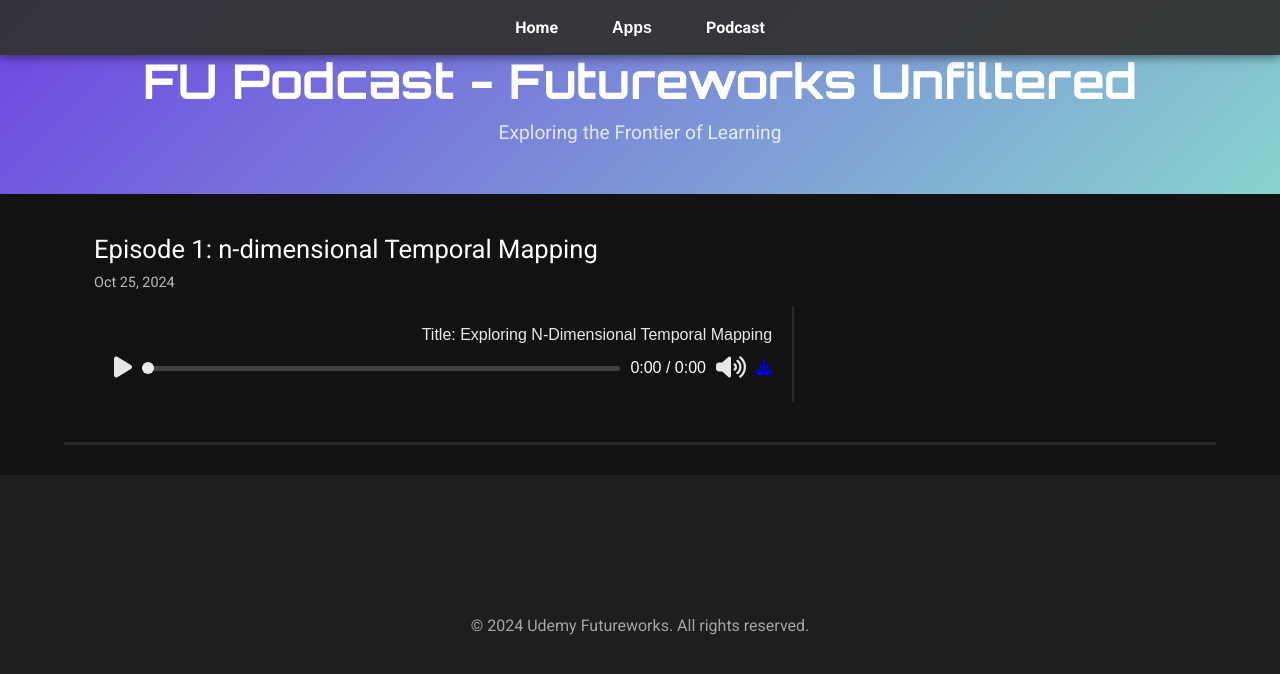
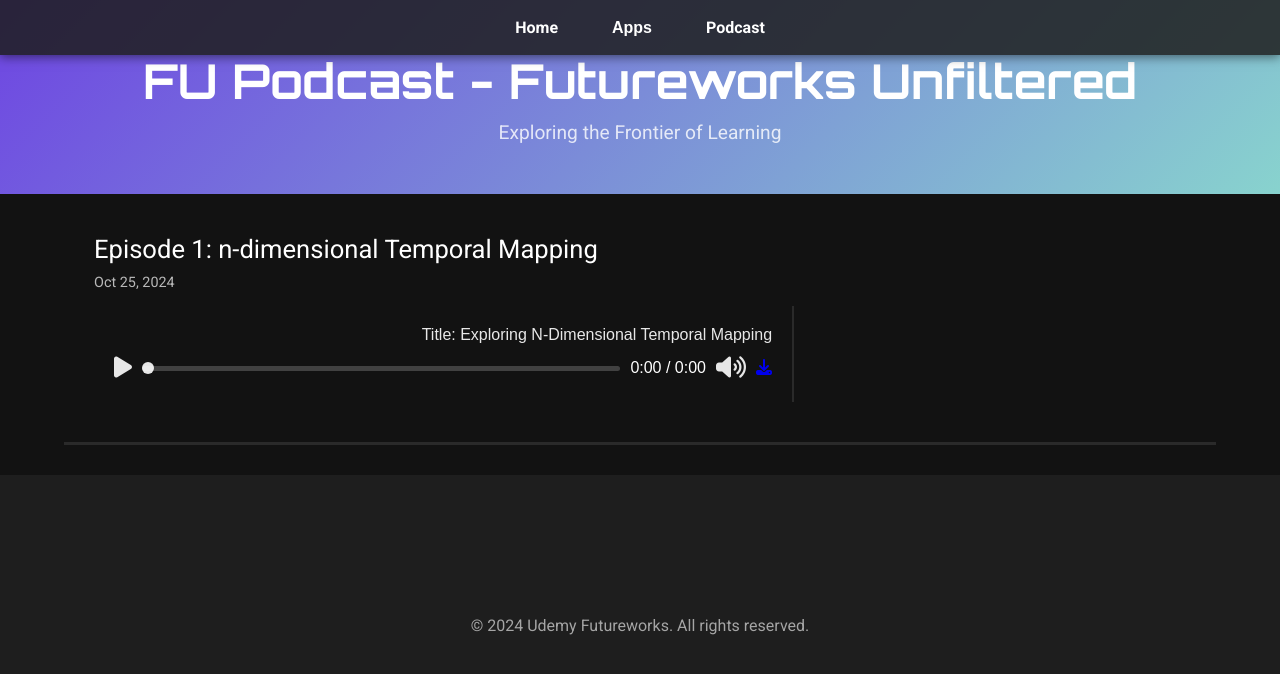
Before and after one commit to steviereynolds/futureworks.github.io, a Jekyll site: the page built from podcast/index.html, in a window 1280 px wide. Shown: the top 674 px of the page. Built offline with Jekyll 4.4.1, drawn with Linux system fonts in a browser that asks for light colours.

Commit message:
Update navbar.html

```diff
--- a/_includes/navbar.html
+++ b/_includes/navbar.html
@@ -29,7 +29,7 @@
   position: fixed;
   top: 0;
   width: 100%;
-  background: rgba(30, 30, 30, 0.85);
+  background: rgba(30, 30, 30, 0.25);
   padding: 10px 0;
   z-index: 1000;
   box-shadow: 0 2px 10px rgba(0, 0, 0, 0.5);
@@ -37,7 +37,7 @@
 }
 
 .navbar:hover {
-  background: rgba(50, 50, 50, 0.95); /* Slightly lighter background on hover */
+  background: rgba(30, 30, 30, 0.85);
 }
 
 .navbar-container {
```
